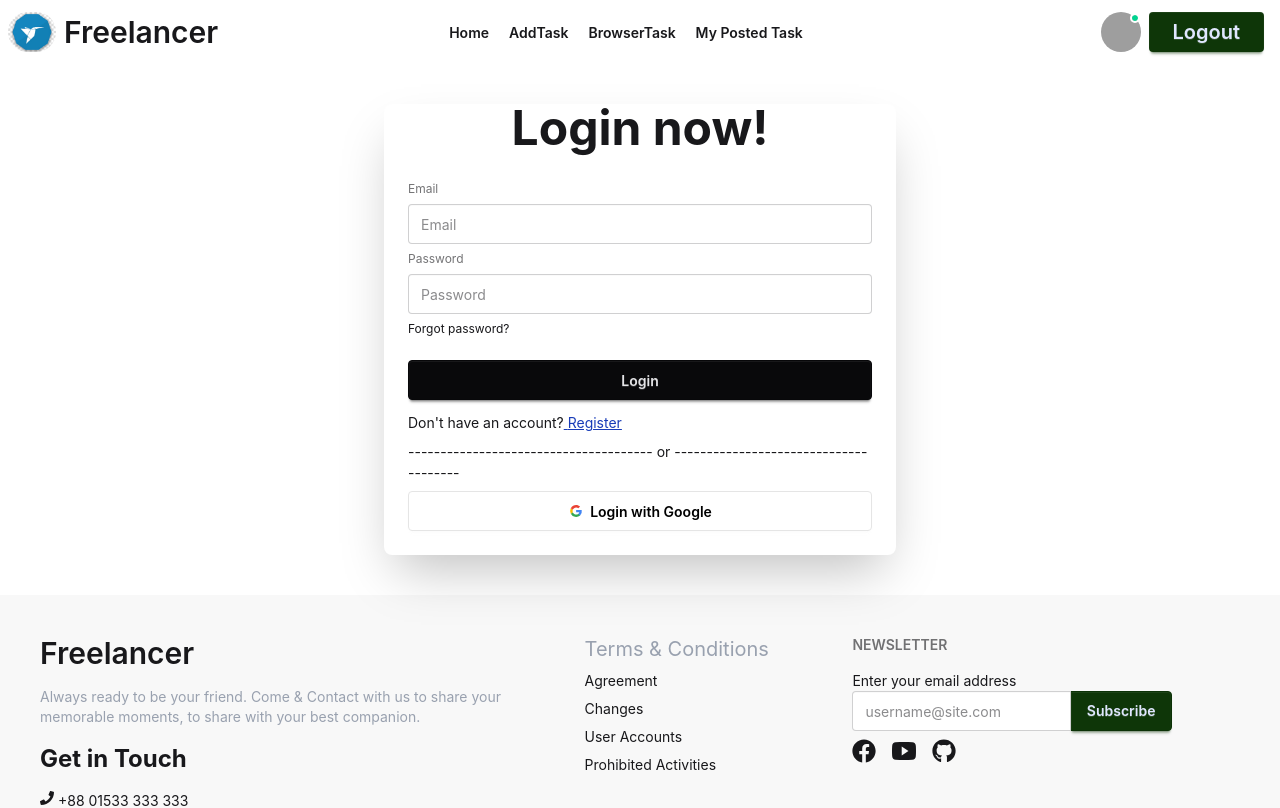
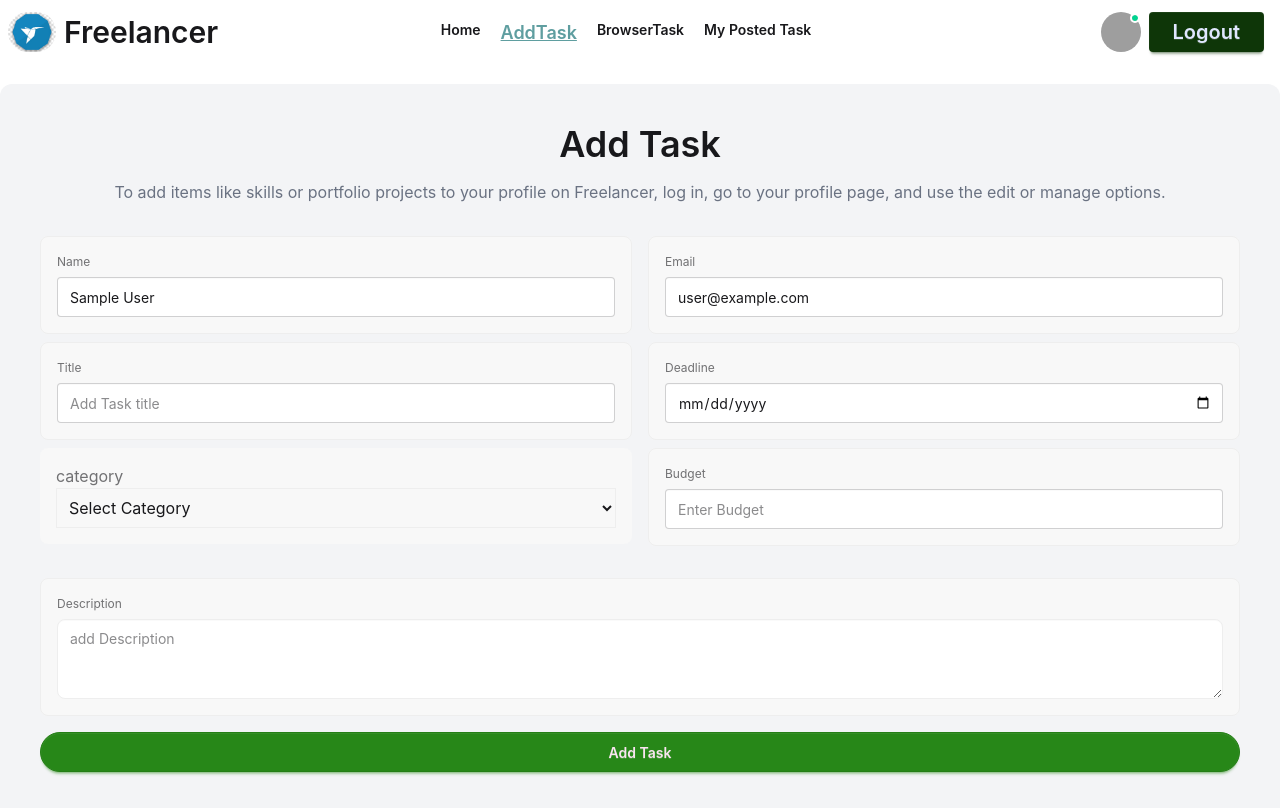
Before and after one commit to Srabonti721/Freelance-marketplace-client, a React (Vite) app: page /add in a window 1280 px wide. Before the commit this address led to /auth/login. Shown: the top 808 px of the page. Built offline with nearby package versions, Linux system fonts and the light colour scheme; no server answers; sample sign-in values are in the browser's storage; grey boxes are pictures that could not be loaded.

Commit message:
add task page design is complete add data to mongodb

```diff
--- a/src/Auth/PrivateRoute.jsx
+++ b/src/Auth/PrivateRoute.jsx
@@ -1,11 +1,14 @@
 import React, { use } from 'react';
 import { AuthContext } from '../context/AuthProvider';
 import { Navigate, useLocation } from 'react-router';
+import Loading from '../components/Loading';
 
 const PrivateRoute = ({children}) => {
-    const {users} = use(AuthContext);
-
+    const {users, loading} = use(AuthContext);
     const location = useLocation();
+ if(loading){
+    return <Loading/>
+ }
 
     if(users && users?.email){
         return children;
--- a/src/Auth/Register.jsx
+++ b/src/Auth/Register.jsx
@@ -1,10 +1,11 @@
 import { use, useState } from "react";
 import { AuthContext } from "../context/AuthProvider";
-import { Link } from "react-router";
+import { Link, useNavigate } from "react-router";
 
 const Register = () => {
-    const { createUser, GoogleSignIn } = use(AuthContext);
+    const { createUser, GoogleSignIn, updateUser , setUsers} = use(AuthContext);
     const [error, setError] = useState("");
+    const navigate = useNavigate()
     const handleRegister = (e) => {
         e.preventDefault();
         const form = e.target;
@@ -28,12 +29,30 @@ const Register = () => {
         console.log(name, photo, email, password);
         createUser(email, password)
             .then((result) => {
-                console.log(result.user);
+                const users = result.user
+                console.log(users);
+
+                updateUser(name, photo)
+//                 update({displayName:name, photoURL: photo}).then(()=>{
+//                       setUsers({...users, displayName:name, photoURL:photo});
+navigate('/')
+//                 }).catch(error=>{
+//                     console.log(error);
+//                     setUsers(users)
+//                 })
             })
             .catch((error) => {
                 console.log(error);
             });
     };
+
+            //   UpdateUserProfile({ displayName: name, photoURL: photo }).then(() => {
+            //         setUser({ ...users, displayName: name, photoURL: photo });
+            //         navigate('/')
+            //     }).catch((error) => {
+            //         console.log(error);
+            //         setUser(users)
+            //     });
 
     const handleGoogleRegister = () => {
         GoogleSignIn()
--- /dev/null
+++ b/src/components/Loading.jsx
@@ -0,0 +1,11 @@
+import React from 'react';
+
+const Loading = () => {
+    return (
+        <div className='text-center flex justify-center items-center mt-10'>
+            <span className="loading loading-bars loading-xl"></span>
+        </div>
+    );
+};
+
+export default Loading;
--- a/src/context/AuthProvider.jsx
+++ b/src/context/AuthProvider.jsx
@@ -1,4 +1,4 @@
-import { createUserWithEmailAndPassword, GoogleAuthProvider, onAuthStateChanged, signInWithEmailAndPassword, signInWithPopup, signOut } from "firebase/auth";
+import { createUserWithEmailAndPassword, GoogleAuthProvider, onAuthStateChanged, signInWithEmailAndPassword, signInWithPopup, signOut, updateProfile } from "firebase/auth";
 import { createContext, useEffect, useState } from "react";
 import { auth } from "../firebase/firebase.init";
 
@@ -8,16 +8,29 @@ export const AuthContext = createContext(null);
 const provider = new GoogleAuthProvider();
 
 const AuthProvider = ({ children }) => {
-    const [users, setUsers] = useState(null)
+    const [users, setUsers] = useState(null);
+    const [loading, setLoading] = useState(true)
 
     const createUser = (email, password) => {
+        setLoading(true)
         return createUserWithEmailAndPassword(auth, email, password);
     };
     const loginUser = (email, password) =>{
+        setLoading(true)
         return signInWithEmailAndPassword(auth, email, password)
+    }
+    // const update = (updateProfile) =>{
+        // return updateProfile(auth.currentUser(updateProfile))
+        const updateUser = (name, photo) => {
+  return updateProfile(auth.currentUser, {
+    displayName: name,
+    photoURL: photo,
+  });
+// };
     }
     // google sign in
     const GoogleSignIn = () =>{
+        setLoading(true)
         return signInWithPopup(auth, provider)
     }
     const logOut = () =>{
@@ -26,6 +39,7 @@ const AuthProvider = ({ children }) => {
 
     useEffect(()=>{
         const unSubscribe = onAuthStateChanged(auth, (currentUser)=>{
+            setLoading(false)
 setUsers(currentUser)
         })
         return()=>{
@@ -35,9 +49,12 @@ setUsers(currentUser)
 
     const userInfo = {
         users,
+         loading,
         setUsers,
+        setLoading,
         createUser,
         loginUser,
+        updateUser,
         GoogleSignIn,
         logOut,
     };
--- a/src/pages/AddTask.jsx
+++ b/src/pages/AddTask.jsx
@@ -1,9 +1,122 @@
-import React from 'react';
+import { use } from "react";
+import { AuthContext } from "../context/AuthProvider";
 
 const AddTask = () => {
+    const { users } = use(AuthContext);
+    const handleAddTask = (e) => {
+        e.preventDefault();
+        const form = e.target;
+        const formData = new FormData(form);
+        const taskData = Object.fromEntries(formData.entries());
+        console.log(taskData);
+
+        fetch("http://localhost:3000/task", {
+            method: "POST",
+            headers: {
+                "content-type": "application/json"
+            },
+            body: JSON.stringify(taskData),
+        })
+            .then((res) => res.json())
+            .then((data) => {
+                console.log("after bd", data);
+            });
+    };
     return (
-        <div>
-            <h2>add task</h2>
+        <div className="bg-gray-100 p-10 rounded-xl my-5">
+            <div className="text-center space-y-4">
+                <h2 className="text-2xl md:text-4xl font-semibold">Add Task</h2>
+                <p className="text-gray-500">
+                    To add items like skills or portfolio projects to your
+                    profile on Freelancer, log in, go to your profile page, and
+                    use the edit or manage options.
+                </p>
+            </div>
+            <form onSubmit={handleAddTask}>
+                <div className="grid grid-cols-1 md:grid-cols-2 gap-4 mx-auto my-8">
+                    <div className="space-y-2">
+                        <fieldset className="fieldset bg-base-200 border-base-300 rounded-box w-full border p-4">
+                            <label className="label">Name</label>
+                            <input
+                                name="name"
+                                type="text"
+                                className="input w-full"
+                                placeholder="Enter name"
+                                value={users.displayName}
+                                required
+                            />
+                        </fieldset>
+                        <fieldset className="fieldset bg-base-200 border-base-300 rounded-box w-full border p-4">
+                            <label className="label">Title</label>
+                            <input
+                                name="title"
+                                type="text"
+                                className="input w-full"
+                                placeholder="Add Task title"
+                                required
+                            />
+                        </fieldset>
+                        <div className="w-full bg-base-200 border-base-300 rounded-box p-4">
+                            <label className="label">category</label>
+                            <select
+                                className="w-full border p-2  border-base-300"
+                                name="category"
+                                required
+                            >
+                                <option value="">Select Category</option>
+                                <option>Web Development</option>
+                                <option>Design</option>
+                                <option>Writing</option>
+                                <option>Marketing</option>
+                            </select>
+                        </div>
+                    </div>
+
+                    <div className="space-y-2">
+                        <fieldset className="fieldset bg-base-200 border-base-300 rounded-box w-full border p-4">
+                            <label className="label">Email</label>
+                            <input
+                                name="email"
+                                type="text"
+                                value={users.email}
+                                className="input w-full"
+                                placeholder="Enter email"
+                                required
+                            />
+                        </fieldset>
+                        <fieldset className="fieldset bg-base-200 border-base-300 rounded-box w-full border p-4">
+                            <label className="label">Deadline</label>
+                            <input
+                                name="deadline"
+                                type="date"
+                                className="input w-full"
+                                placeholder="Enter deadline"
+                            />
+                        </fieldset>
+                        <fieldset className="fieldset bg-base-200 border-base-300 rounded-box w-full border p-4">
+                            <label className="label">Budget</label>
+                            <input
+                                name="budget"
+                                type="number"
+                                className="input w-full"
+                                placeholder="Enter Budget"
+                            />
+                        </fieldset>
+                    </div>
+                </div>
+                <fieldset className="fieldset bg-base-200 border-base-300  rounded-box w-full border p-4">
+                    <label className="label">Description</label>
+                    <textarea
+                        className="border border-base-300 p-2 rounded-box w-full textarea "
+                        name="description"
+                        placeholder=" add Description"
+                        required
+                    ></textarea>
+                </fieldset>
+                <button className="btn hover:text-xl w-full my-4 btn-secondary rounded-full hover:bg[#0E3608]">
+                    Add Task
+                </button>
+            </form>
         </div>
     );
 };
```
Also changed, not shown: src/Auth/Login.jsx (+10 -7 lines).
